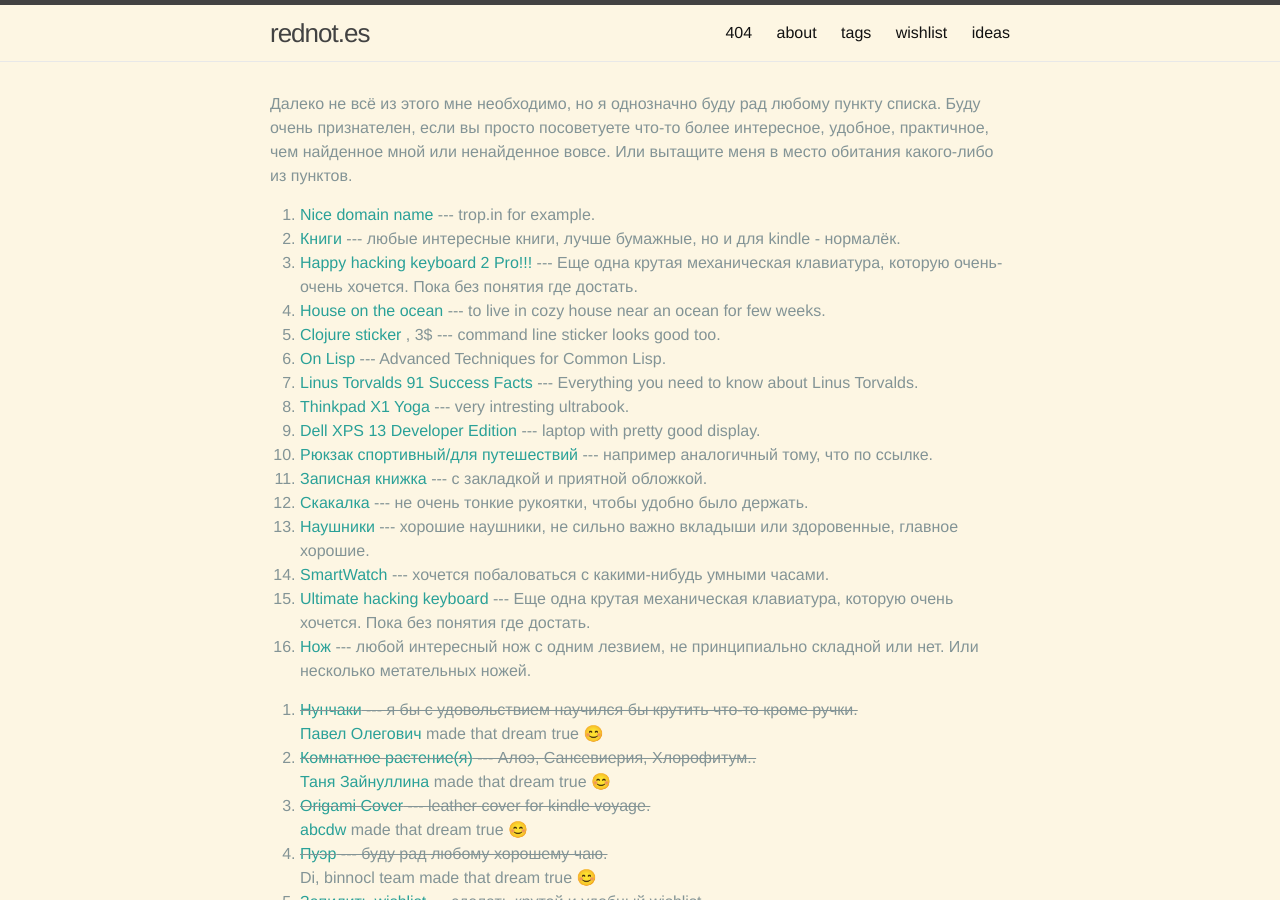
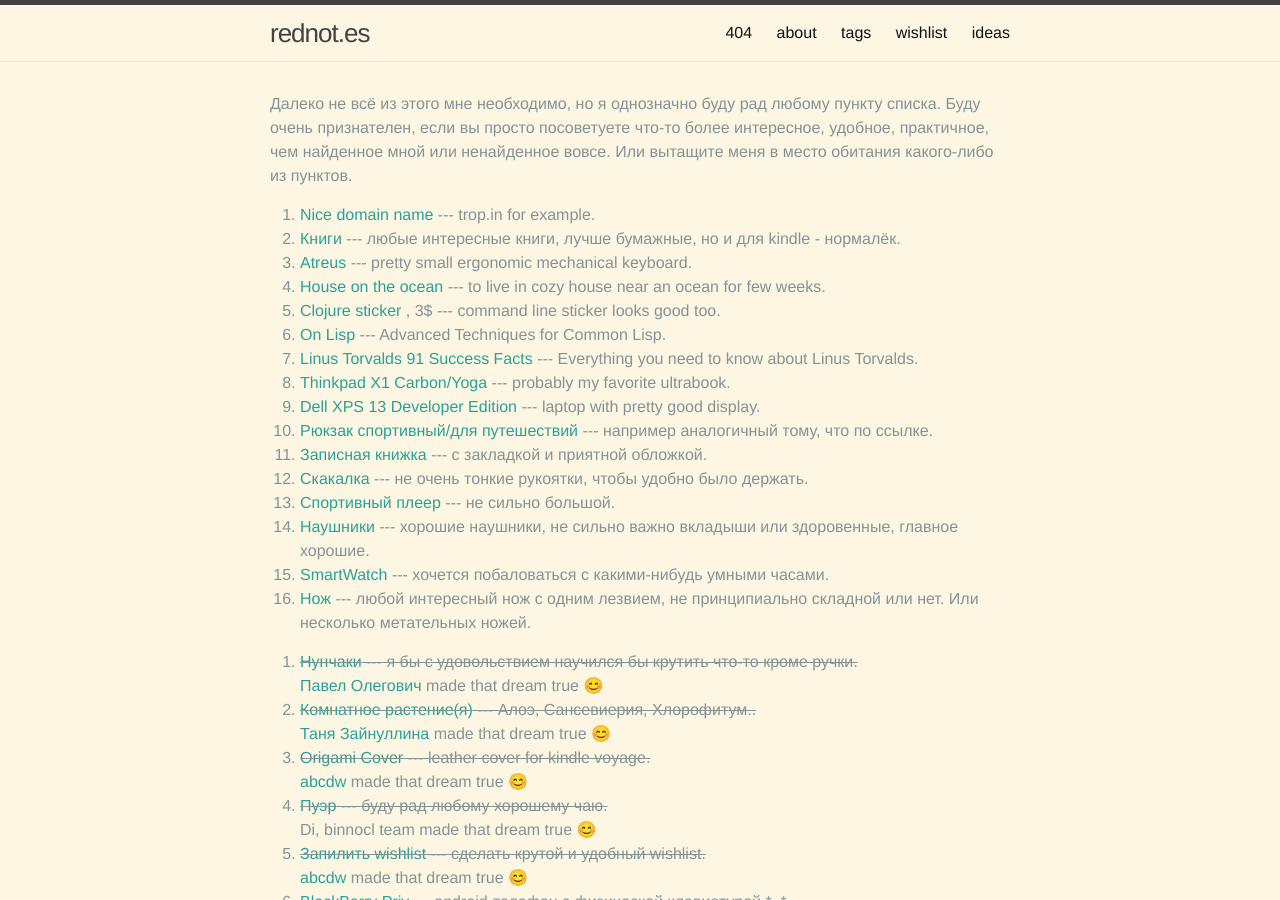
Before and after one commit to rednotes/rednotes.github.io, a Jekyll site: the page built from pages/wishlist.html, in a window 1280 px wide and 900 px high. Built offline with Jekyll 4.4.1, drawn with Linux system fonts in a browser that asks for light colours; nearby versions of some CDN libraries; emoji names are drawn with the system emoji font; comment, search, counter and statistics services are not loaded.

Commit message:
Update wishlist

```diff
--- a/_data/wishlist.yml
+++ b/_data/wishlist.yml
@@ -6,9 +6,17 @@
   description: любые интересные книги, лучше бумажные, но и для kindle - нормалёк
   url: http://www.amazon.com/books-used-books-textbooks/b/ref=topnav_storetab_b?ie=UTF8&node=283155
 
-- name: Happy hacking keyboard 2 Pro!!!
-  description: Еще одна крутая механическая клавиатура, которую очень-очень хочется. Пока без понятия где достать
-  url: https://elitekeyboards.com/products.php?sub=pfu_keyboards,hhkbpro2&pid=pdkb400bn
+- name: Atreus
+  description: pretty small ergonomic mechanical keyboard
+  url: https://atreus.technomancy.us/
+
+# - name: Happy hacking keyboard 2 Pro!!!
+#   description: Еще одна крутая механическая клавиатура, которую очень-очень хочется. Пока без понятия где достать
+#   url: https://elitekeyboards.com/products.php?sub=pfu_keyboards,hhkbpro2&pid=pdkb400bn
+
+# - name: Ultimate hacking keyboard
+#   description: Еще одна крутая механическая клавиатура, которую очень хочется. Пока без понятия где достать
+#   url: https://www.crowdsupply.com/ugl/ultimate-hacking-keyboard
 
 - name: House on the ocean
   description: to live in cozy house near an ocean for few weeks
@@ -27,13 +35,13 @@
   description: Everything you need to know about Linus Torvalds
   url: https://www.amazon.com/Linus-Torvalds-Success-Facts-Everything-ebook/dp/B00QE4MPCW#nav-subnav
 
-- name: Thinkpad X1 Yoga
-  description: very intresting ultrabook
-  url: http://shop.lenovo.com/us/en/ces2016/ces/products.html
+- name: Thinkpad X1 Carbon/Yoga
+  description: probably my favorite ultrabook
+  url: http://shop.lenovo.com/us/en/laptops/thinkpad/x-series/x1-carbon/
 
 - name: Dell XPS 13 Developer Edition
   description: laptop with pretty good display
-  url: http://www.dell.com/us/business/p/xps-13-9350-laptop-ubuntu/pd
+  url: http://www.dell.com/us/p/xps-13-9360-laptop/pd?oc=cax13ubuntuh5133&model_id=xps-13-9360-laptop&l=en&s=bsd
 
 - name: Рюкзак спортивный/для путешествий
   description: например аналогичный тому, что по ссылке
@@ -46,6 +54,10 @@
 - name: Скакалка
   description: не очень тонкие рукоятки, чтобы удобно было держать
 
+- name: Спортивный плеер
+  description: не сильно большой
+  url: http://www.bestproducts.com/tech/gadgets/g1064/mp3-music-players/
+
 - name: Наушники
   description: хорошие наушники, не сильно важно вкладыши или здоровенные, главное хорошие
   url: http://www.icover.ru/catalog/product/sennheiser_hd_558_nakladnye_naushniki_black/?_openstat=bWFya2V0LnlhbmRleC5ydTtTZW5uaGVpc2VyIEhEIDU1OCAtINC90LDQutC70LDQtNC90YvQtSDQvdCw0YPRiNC90LjQutC4IChCbGFjayk7VXk3YUc3b1QzTFZVbmtoTWlvcmdRZzs&r1=yandexm&utm_campaign=ymarket&utm_content=87551&utm_medium=cpc&utm_source=ymarket&utm_term=87551&ymclid=64981396381332348400002
@@ -53,10 +65,6 @@
 - name: SmartWatch
   description: хочется побаловаться с какими-нибудь умными часами
   url: http://www.android.com/wear/
-
-- name: Ultimate hacking keyboard
-  description: Еще одна крутая механическая клавиатура, которую очень хочется. Пока без понятия где достать
-  url: https://www.crowdsupply.com/ugl/ultimate-hacking-keyboard
 
 - name: Нож
   description: любой интересный нож с одним лезвием, не принципиально складной или нет. Или несколько метательных ножей
```
